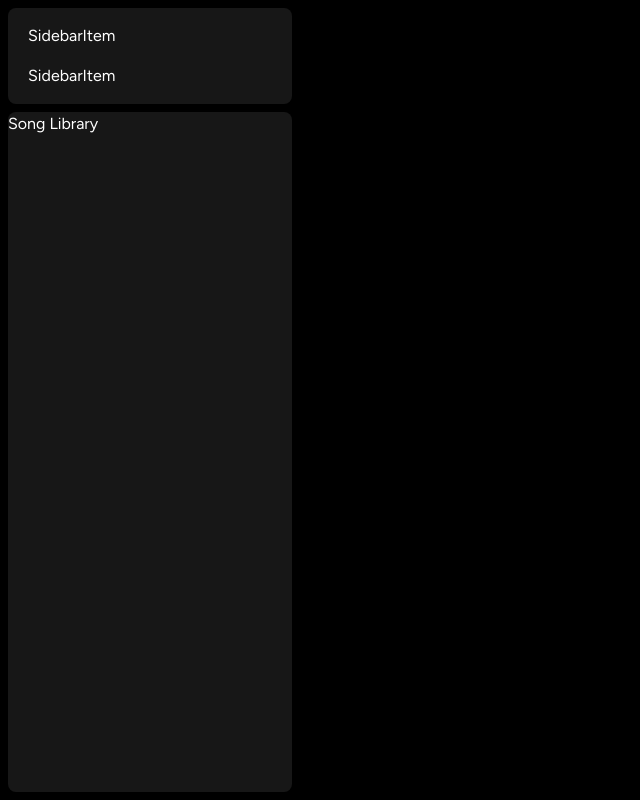
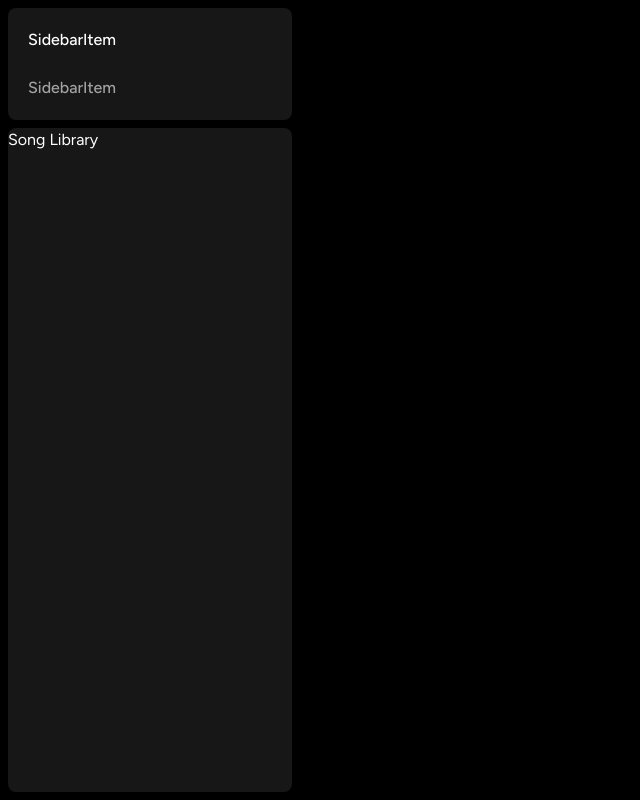
Before and after one commit to aniledev/nextjs-spotify-clone, a Next.js app: page / in a window 1280 px wide. Shown: the whole page, without its empty margins (0-640 px from the left). Built offline with nearby package versions, Linux system fonts and the light colour scheme.

Commit message:
Flesh out navigational links

```diff
--- a/app/components/SidebarItem.tsx
+++ b/app/components/SidebarItem.tsx
@@ -1,13 +1,37 @@
 import React from "react";
+import Link from "next/link";
+import { type IconType } from "react-icons";
+import { twMerge } from "tailwind-merge";
 
 type SidebarItemProps = {
-	children: React.ReactNode;
-	className?: string;
+	active?: boolean;
+	href: string;
+	icon: IconType;
+	label: string;
 };
 
 export const SidebarItem: React.FC<SidebarItemProps> = ({
-	children,
-	className
+	active,
+	href,
+	icon,
+	label
 }) => (
-	<div>SidebarItem</div>
+	<Link
+		href={href}
+		className={twMerge(`
+      flex
+      flex-row
+      h-auto
+      w-full
+      items-center
+      gap-x-4
+      text-md
+      font-medium
+      cursor-pointer
+      hover:text:white
+      transition
+      text-neutral-400
+      py-1
+    `, active && "text-white")}
+	>SidebarItem</Link>
 );
```
